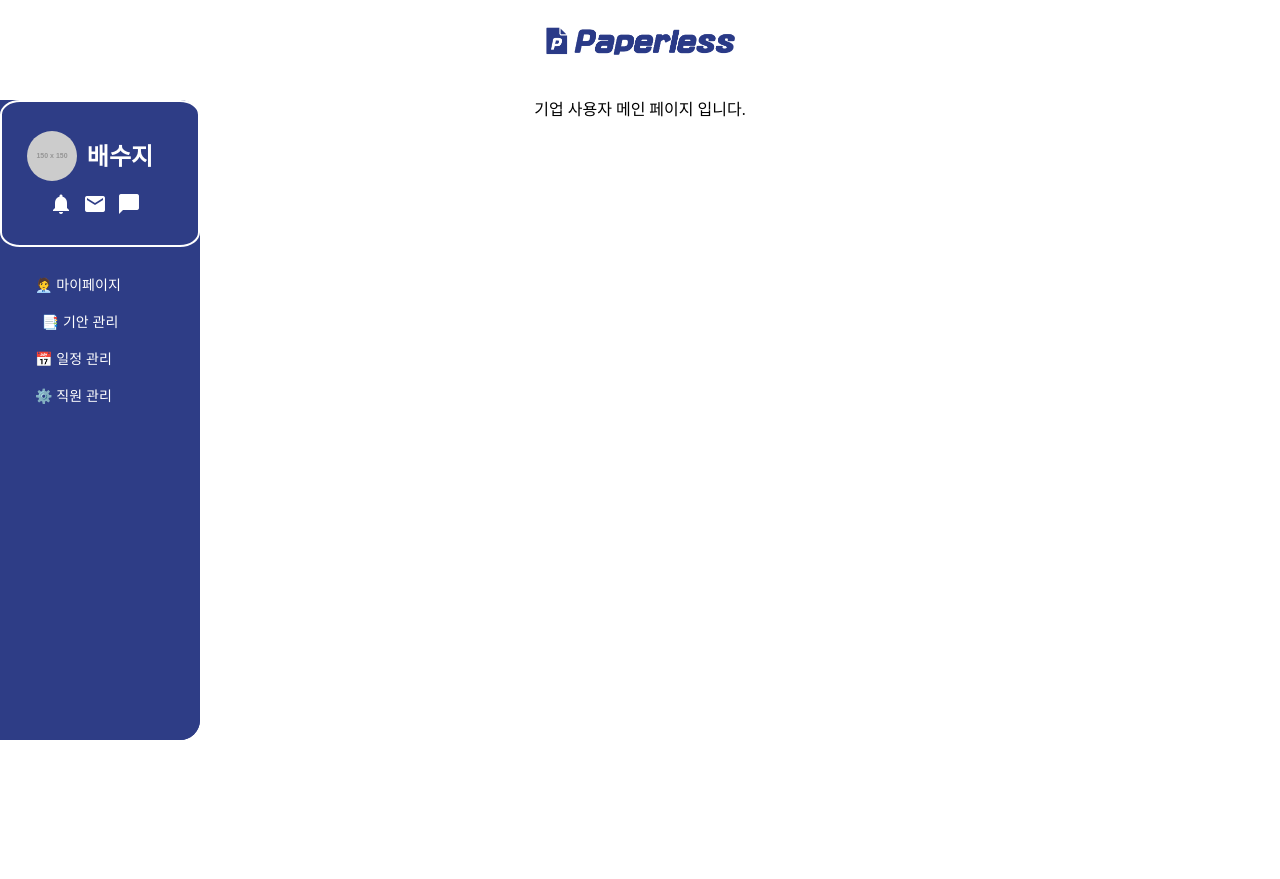
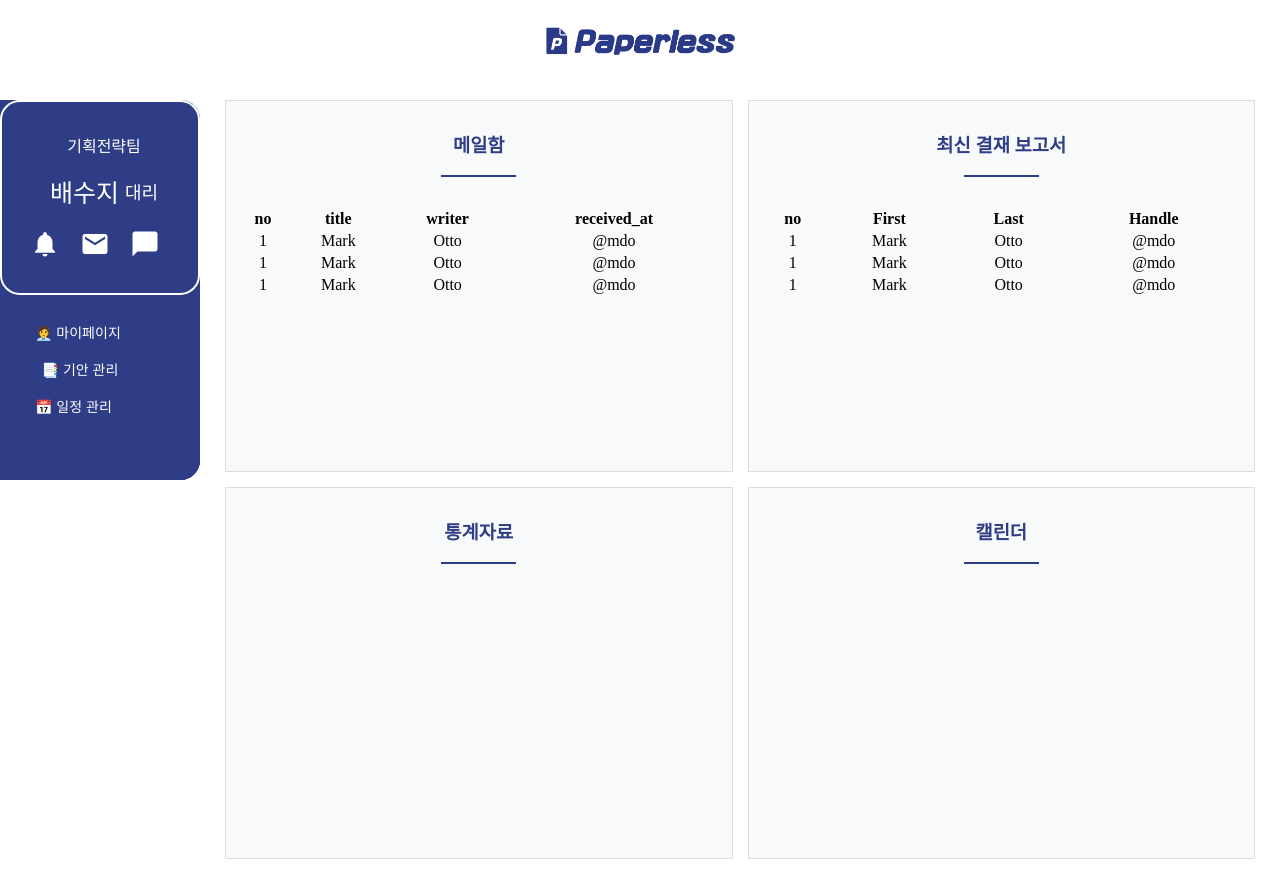
Before and after one commit to mindrog/Paperless, a React (Create React App) app in the folder src/main/frontend/: page /Company/user in a window 1280 px wide. Before the commit the page ends 800 px from the top, so only its background shows below. Built offline with nearby package versions, Linux system fonts and the light colour scheme; no server answers; a web font is replaced by a local one.

Commit message:
chore : company menubar 수정, mypage 구현
chore : company menubar 수정,
mypage 구현

```diff
--- a/src/main/frontend/src/App.js
+++ b/src/main/frontend/src/App.js
@@ -52,9 +52,7 @@ function App() {
                 <div className='Header'>
                     <Header />
                 </div>
-                <div className='Menubar'>
-                    <Menubar isMenuOpen={isMenuOpen} />
-                </div>
+                <MenubarToggle isMenuOpen={isMenuOpen} />
                 <main className='app'>
                     <Routes>
                         <Route path='/' element={<Home />} />
@@ -87,13 +85,28 @@ function App() {
     );
 }
 
+function MenubarToggle({ isMenuOpen }) {
+    const location = useLocation();
+    const MenubarHiddenPaths = ['/', '/inquiry', '/inquiry/success', '/Login', '/Email_Auth', '/inquiry/wirte'];
+
+    return (
+        <>
+            {!MenubarHiddenPaths.includes(location.pathname) && (
+                <div className='Menubar'>
+                    <Menubar isMenuOpen={isMenuOpen} />
+                </div>
+            )}
+        </>
+    );
+}
+
 function FooterToggle() {
-    const uselocation = useLocation();
+    const location = useLocation();
     const FooterPaths = ['/', '/inquiry', '/inquiry/success', '/Login', '/Email_Auth', '/inquiry/wirte'];
 
     return (
         <>
-            {FooterPaths.includes(uselocation.pathname) && (
+            {FooterPaths.includes(location.pathname) && (
                 <div className='Footer'>
                     <Footer />
                 </div>
--- a/src/main/frontend/src/pages/company_user/company_user_main.js
+++ b/src/main/frontend/src/pages/company_user/company_user_main.js
@@ -1,11 +1,96 @@
 import React from 'react';
-// import Menubar from '../layout/menubar';
+import styles from '../../styles/company/company_main.module.css';
+import '../../styles/style.css';
+import Menubar from '../layout/menubar';
 
 function Company_user_main () {
     return (
-        <div>
-            {/* <Menubar /> */}
-            <p>기업 사용자 메인 페이지 입니다.</p>
+        <div className="container-xl conbox1">
+            <Menubar />
+            <div className={styles.back}>
+                <div className="container text-center">
+                    <div className={styles.mainbox}>
+                        <div className={styles.gridContainer}>
+                            <div className={styles.gridItem}>
+                                <h3 className='coltitle'>메일함</h3>
+                                <hr style={{ border: '1px solid #2e3d86', width: '15%', marginBottom: '30px', marginTop: '0px' }} />
+                                <table className={styles.table}>
+                                    <thead>
+                                        <tr>
+                                            <th scope="col" className={styles.col}>no</th>
+                                            <th scope="col" className={styles.col}>title</th>
+                                            <th scope="col" className={styles.col}>writer</th>
+                                            <th scope="col" className={styles.col}>received_at</th>
+                                        </tr>
+                                    </thead>
+                                    <tbody>
+                                        <tr>
+                                            <td>1</td>
+                                            <td>Mark</td>
+                                            <td>Otto</td>
+                                            <td>@mdo</td>
+                                        </tr>
+                                        <tr>
+                                            <td>1</td>
+                                            <td>Mark</td>
+                                            <td>Otto</td>
+                                            <td>@mdo</td>
+                                        </tr>
+                                        <tr>
+                                            <td>1</td>
+                                            <td>Mark</td>
+                                            <td>Otto</td>
+                                            <td>@mdo</td>
+                                        </tr>
+                                    </tbody>
+                                </table>
+                            </div>
+                            <div className={styles.gridItem}>
+                                <h3 className='coltitle'>최신 결재 보고서</h3>
+                                <hr style={{ border: '1px solid #2e3d86', width: '15%', marginBottom: '30px', marginTop: '0px' }} />
+                                <table  className={styles.table}>
+                                    <thead>
+                                        <tr>
+                                        <th scope="col">no</th>
+                                        <th scope="col">First</th>
+                                        <th scope="col">Last</th>
+                                        <th scope="col">Handle</th>
+                                        </tr>
+                                    </thead>
+                                    <tbody>
+                                        <tr>
+                                            <td>1</td>
+                                            <td>Mark</td>
+                                            <td>Otto</td>
+                                            <td>@mdo</td>
+                                        </tr>
+                                        <tr>
+                                            <td>1</td>
+                                            <td>Mark</td>
+                                            <td>Otto</td>
+                                            <td>@mdo</td>
+                                        </tr>
+                                        <tr>
+                                            <td>1</td>
+                                            <td>Mark</td>
+                                            <td>Otto</td>
+                                            <td>@mdo</td>
+                                        </tr>
+                                    </tbody>
+                                </table>
+                            </div>
+                            <div className={styles.gridItem}>
+                                <h3 className='coltitle'>통계자료</h3>
+                                <hr style={{ border: '1px solid #2e3d86', width: '15%', marginBottom: '30px', marginTop: '0px' }} />
+                            </div>
+                            <div className={styles.gridItem}>
+                                <h3 className='coltitle'>캘린더</h3>
+                                <hr style={{ border: '1px solid #2e3d86', width: '15%', marginBottom: '30px', marginTop: '0px' }} />
+                            </div>
+                        </div>
+                    </div>
+                </div>
+            </div>
         </div>
     );
 }
--- a/src/main/frontend/src/pages/company_user/company_user_mypage.js
+++ b/src/main/frontend/src/pages/company_user/company_user_mypage.js
@@ -1,9 +1,49 @@
-import React from 'react';
+import React, { useState } from 'react';
+import { useNavigate, useLocation } from 'react-router-dom';
+import styles from '../../styles/company/company_mypage.module.css';
 
 function Company_user_mypage() {
+
+    const location = useLocation();
+    const navigate = useNavigate();
+    const profileName = location.pathname.toLowerCase().startsWith('/company/admin')
+                        ? '강동원'
+                        : location.pathname.toLowerCase().startsWith('/company/user')
+                        ? '배수지'
+                        : '사용자';
+
     return (
-        <div>
-            <p>기업 사용자 마이 페이지 입니다.</p>
+        <div className="container-xl">
+            <div className={styles.mypageContainer}>
+                <div className={styles.mypageProfil}>
+                    <img src="https://via.placeholder.com/150" alt="Profile" className={styles.image}/>
+                        <div className={styles.profiltitle}>
+                            <p>기획전략팀</p>
+                            <div className={styles.titlename}>
+                                <div className={styles.userName}>{profileName}</div>
+                                <div className={styles.userGrade}>대리</div>
+                            </div>
+                        </div>
+                </div>
+                <div className='userInfo'>
+                    <div className='userIdBox'>
+                        <div className='userIdtitle'>사번</div>
+                        <div className='userId'>20201234</div>
+                    </div>
+                    <div className='userNumBox'>
+                        <div className='userNumtitle'>전화번호</div>
+                        <div className='userNum'>010-1234-9876</div>
+                    </div>
+                    <div className='userPwBox'>
+                        <div className='userPwtitle'>비밀번호</div>
+                        <div className='userPw'>010-1234-9876</div>
+                    </div>
+                </div>
+
+
+            </div>
+
+
         </div>
     );
 }
--- a/src/main/frontend/src/pages/layout/menubar.js
+++ b/src/main/frontend/src/pages/layout/menubar.js
@@ -1,11 +1,21 @@
 import React, { useState } from 'react';
-import { useNavigate } from 'react-router-dom';
+import { useNavigate, useLocation } from 'react-router-dom';
 import styles from '../../styles/layout/menubar.module.css'; // CSS 모듈 사용 시
 
 const Menubar = ({ isMenuOpen }) => {
     const [isDropdownOpen, setIsDropdownOpen] = useState(false);
     const [isDocDropdownOpen, setIsDocDropdownOpen] = useState(false); // 기안 문서함 상태
     const [isFormDropdownOpen, setIsFormDropdownOpen] = useState(false); // 기안 양식 상태
+
+    const location = useLocation();
+    const navigate = useNavigate();
+
+    // 경로에 따라 프로필 이름 변경
+    const profileName = location.pathname.toLowerCase().startsWith('/company/admin')
+                        ? '강동원'
+                        : location.pathname.toLowerCase().startsWith('/company/user')
+                        ? '배수지'
+                        : '사용자';
 
     const toggleDropdown = () => {
         setIsDropdownOpen(!isDropdownOpen);
@@ -18,8 +28,6 @@ const Menubar = ({ isMenuOpen }) => {
     const toggleFormDropdown = () => {
         setIsFormDropdownOpen(!isFormDropdownOpen);
     };
-
-    const navigate = useNavigate();
 
     const handleEmployeeMypage = () => {
         navigate('/Company/user/mypage');
@@ -41,19 +49,23 @@ const Menubar = ({ isMenuOpen }) => {
         navigate('/Company/user/draft/write');
     }
 
-
     return (
-        <nav className={`${styles.menubar} ${isMenuOpen ? styles.showMenu : ''}`}>
+        <nav className={`${styles.menubar} ${isMenuOpen ? styles.showMenu : ''} ${isDropdownOpen ? styles.open : ''}`}>
             <div className={styles.menubar}>
                 <div className={styles.profil}>
                     <div className={styles.profilbox}>
                         <div className={styles.profiltitle}>
-                            <img src="https://via.placeholder.com/150" alt="Profile" className={styles.image} />
-                            <h2>배수지</h2>
+                            <p>기획전략팀</p>
+                            <div className={styles.titlename}>
+                                <div className={styles.userName}>{profileName}</div>
+                                <div className={styles.userGrade}>대리</div>
+                            </div>
                         </div>
-                        <i className="material-icons noti">notifications</i>
-                        <i className="material-icons mail">mail</i>
-                        <i className="material-icons chat">chat_bubble</i>
+                        <div className={styles.iconbox}>
+                            <i className="material-icons">notifications</i>
+                            <i className="material-icons">mail</i>
+                            <i className="material-icons">chat_bubble</i>
+                        </div>
                     </div>
                 </div>
 
@@ -65,22 +77,14 @@ const Menubar = ({ isMenuOpen }) => {
                     </li>
                     <li className={styles.dropdown}>
                         <button onClick={toggleDropdown} className={styles.dropdownToggle}>
-                            {/* 상위 드롭다운 메뉴 기안 관리 */}
-                            {/* <i className={`material-icons ${styles.arrowIcon} ${isDropdownOpen ? styles.open : ''}`}>
-                                {isDropdownOpen ? 'chevron_right' : 'expand_more'}
-                            </i> */}
                             📑 기안 관리
                         </button>
                         {/* 기안 관리 하위 메뉴 */}
                         {isDropdownOpen && (
                             <div className={styles.subDropdownMenu}>
                                 <ul>
-                                    {/* 기안 문서함 */}
                                     <li>
                                         <button onClick={toggleDocDropdown} className={styles.submenu}>
-                                            <i className={`material-icons ${styles.arrowIcon} ${isDocDropdownOpen ? styles.open : ''}`}>
-                                                {isDocDropdownOpen ? 'chevron_right' : 'expand_more'}
-                                            </i>
                                             🗂️ 기안 문서함
                                         </button>
                                         {isDocDropdownOpen && (
@@ -91,12 +95,8 @@ const Menubar = ({ isMenuOpen }) => {
                                             </ul>
                                         )}
                                     </li>
-                                    {/* 기안 양식 */}
                                     <li>
                                         <button onClick={toggleFormDropdown} className={styles.submenu}>
-                                            <i className={`material-icons ${styles.arrowIcon} ${isFormDropdownOpen ? styles.open : ''}`}>
-                                                {isFormDropdownOpen ? 'chevron_right' : 'expand_more'}
-                                            </i>
                                             📑 기안 양식
                                         </button>
                                         {isFormDropdownOpen && (
@@ -117,11 +117,15 @@ const Menubar = ({ isMenuOpen }) => {
                             📅 일정 관리
                         </button>
                     </li>
-                    <li className={styles.dropdown}>
-                        <button onClick={handleEmployeeManagementClick} className={styles.sublist}>
-                            ⚙️ 직원 관리
-                        </button>
-                    </li>
+
+                    {/* '/Company/admin' 또는 '/company/admin'으로 시작하는 경로에서만 직원 관리 보이기 */}
+                    {location.pathname.toLowerCase().startsWith('/company/admin') && (
+                        <li className={styles.dropdown}>
+                            <button onClick={handleEmployeeManagementClick} className={styles.sublist}>
+                                ⚙️ 직원 관리
+                            </button>
+                        </li>
+                    )}
                 </ul>
             </div>
         </nav>
--- /dev/null
+++ b/src/main/frontend/src/styles/company/company_mypage.module.css
@@ -0,0 +1,42 @@
+.mypageContainer {
+    margin-left: 220px;
+    padding: 20px;
+}
+
+.profiletitle {
+    margin-left: 20px;
+    padding: 10px;
+}
+
+.mypageProfil {
+    display: flex;
+}
+
+.profiltitle {
+    padding-left: 30px;
+    padding-top: 25px;
+    text-align: center;
+}
+
+.profiltitle p {
+    text-align: left;
+}
+
+.image {
+    border-radius: 100%;
+}
+
+.titlename {
+    display: flex;
+    justify-content: left;
+    align-items: center;
+}
+
+.titlename .userName {
+    font-size: 25px;
+}
+
+.titlename .userGrade {
+    margin-left: 6px;
+    font-size: 18px;
+}
--- a/src/main/frontend/src/styles/layout/menubar.module.css
+++ b/src/main/frontend/src/styles/layout/menubar.module.css
@@ -20,7 +20,19 @@
   flex-direction: column;
   border-radius: 0 20px 20px 0;
   transition: transform 0.3s ease;
-  /* justify-content: center; */
+
+  max-height: 380px; /* 기본 높이 설정 */
+  /* overflow: hidden; 높이를 넘는 부분을 숨김 */
+  transition: max-height 0.3s ease-in-out; /*높이가 부드럽게 조정되도록 전환 효과 추가 */
+}
+
+/* 드롭다운이 열릴 때 자동으로 높이 조정 */
+.menubar.open {
+  max-height: 80%; /* 드롭다운 열렸을 때의 최대 높이, 충분히 큰 값으로 설정 */
+}
+
+.subDropdownMenu.open {
+  max-height: auto;
 }
 
 .menubar ul {
@@ -34,9 +46,19 @@
   cursor: pointer;
 }
 
-/* 메뉴 선택 시 호버 효과 */
+.iconbox {
+  padding:5px;
+  margin-top: 15px;
+  margin-left: 10px;
+}
+
+.iconbox i {
+  margin-right: 20px;
+  font-size: 30px;
+}
+
+/* 메뉴 선택 시 호버 효과  */
 /* .menubar li:hover {
-  background-color: #555;
 } */
 
 /* 페이지 내용이 메뉴바 옆으로 위치하도록 설정 */
@@ -52,20 +74,23 @@
 }
 
 .profiltitle {
-  padding-left: 20px;
-  display: flex;
+  padding-left: 8px;
+  text-align: center;
 }
 
-.image {
-  width: 30%;
-  height: 30%;
-  margin-top: 14px;
-  margin-right: 10px;
-  border-radius: 100%;
+.titlename {
+  display: flex;
+  justify-content: center;
+  align-items: center;
 }
 
-.profilbox i {
-  margin-right:10px;
+.titlename .userName {
+  font-size: 25px;
+}
+
+.titlename .userGrade {
+  margin-left: 6px;
+  font-size: 18px;
 }
 
 .menuList {
@@ -190,21 +215,6 @@
   margin: 0;
 }
 
-
-/* 메뉴바 아이콘 */
-.arrowIcon {
-  transition: transform 0.3s ease;
-  font-size: 20px;
-  margin-right: 5px;
-  margin-left: 0px;
-}
-
-.open .arrowIcon {
-  transform: rotate(-90deg); /* 화살표를 오른쪽으로 돌림 */
-}
-
-
-
 @media screen and (max-width: 992px) {
   .menubar {
     display: none; /* 메뉴바 숨기기 */
```
